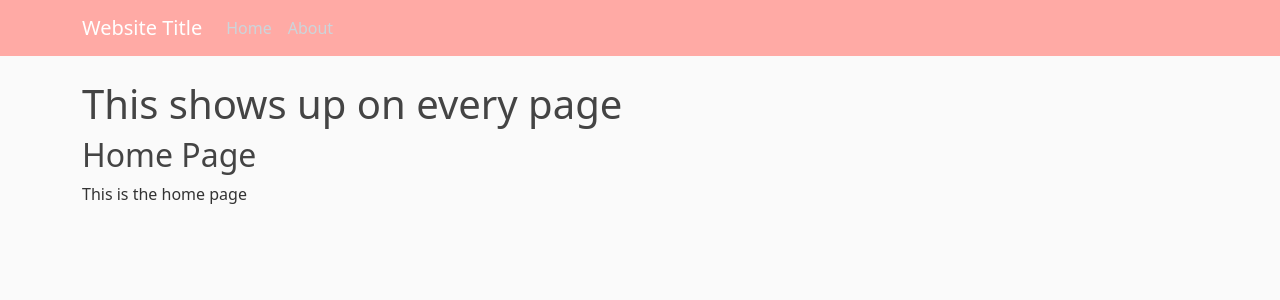
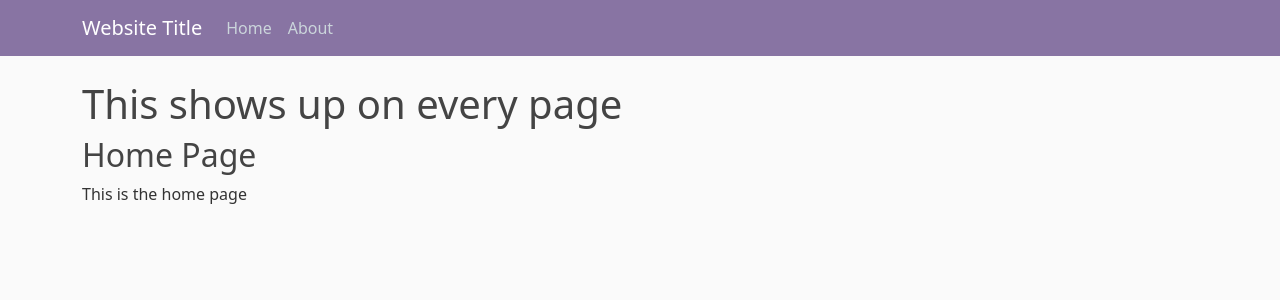
Before and after one commit to KalemS/pythonAnywhereDemo, a Flask app: page / in a window 1280 px wide. Shown: the top 300 px of the page. Run offline with Flask 3, Linux system fonts and the light colour scheme.

Commit message:
COLOR CHANGE

```diff
--- a/static/main.css
+++ b/static/main.css
@@ -9,7 +9,7 @@ h1, h2, h3, h4, h5, h6 {
 }
 
 .bg-steel {
-  background-color: #ffaaa5;
+  background-color: #8874a3;
 }
 
 .site-header .navbar-nav .nav-link {
```
